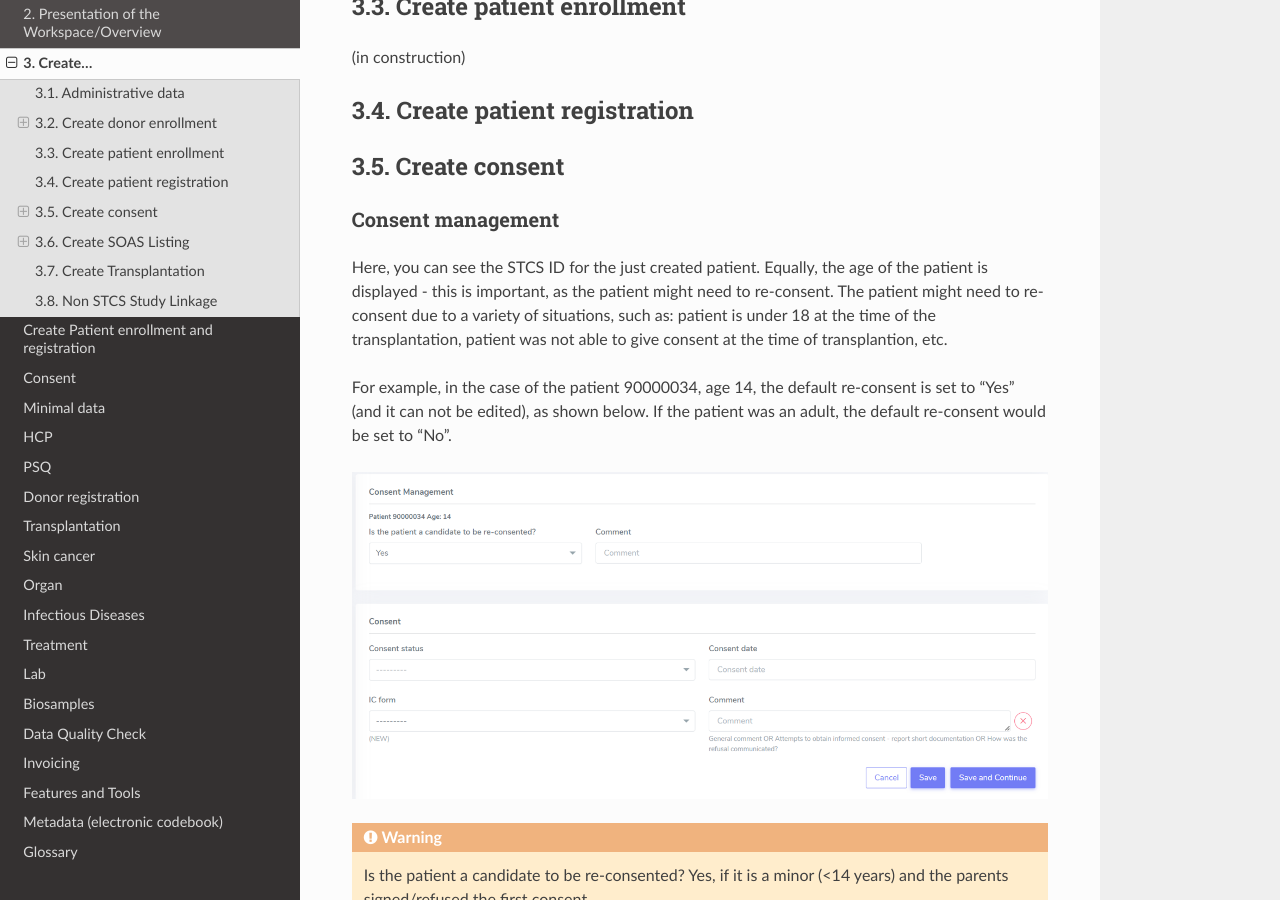
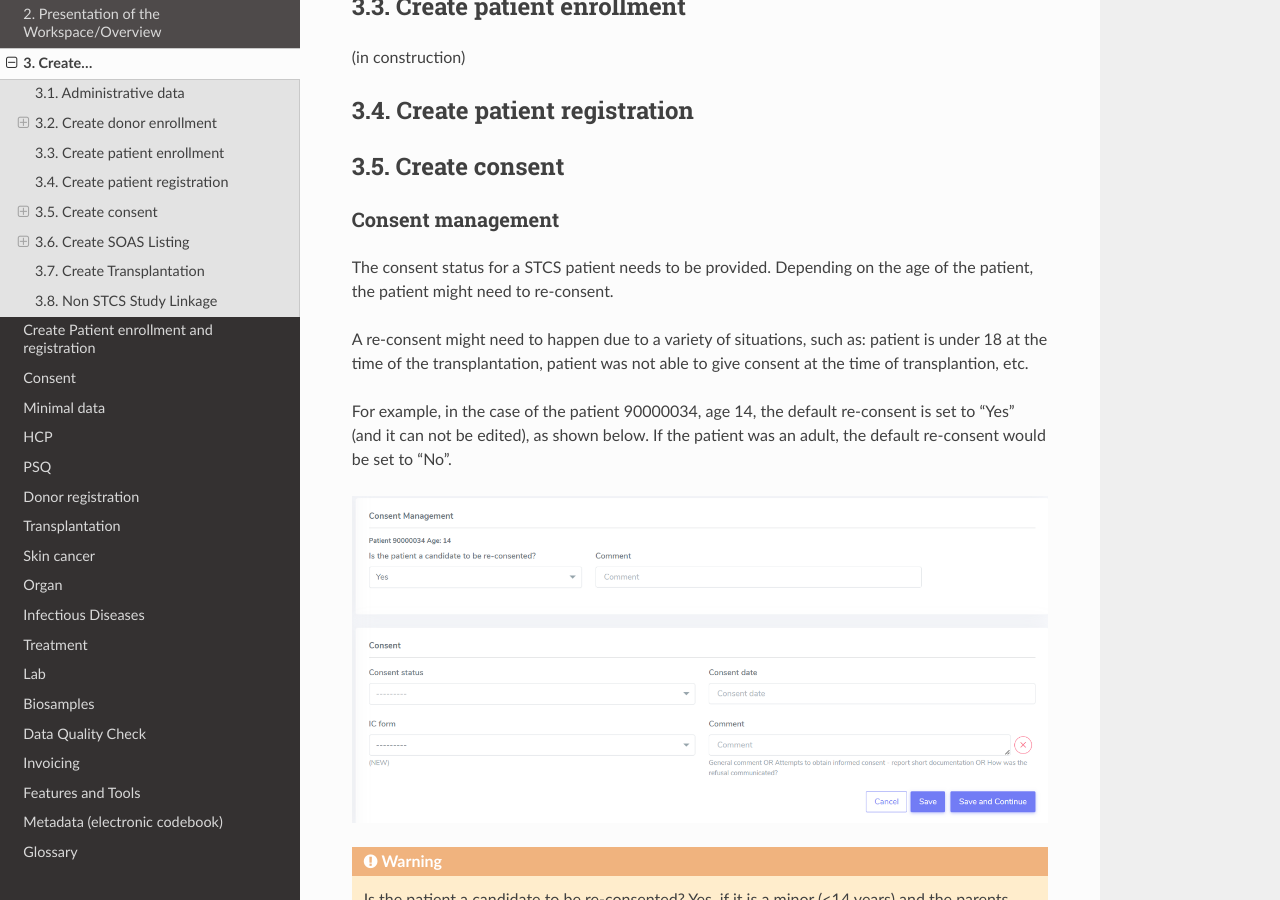
Before and after one commit to swiss-transplant-cohort-study/3LC-user-manual, a Sphinx documentation site: the page built from docs/source/createPatDon.rst, in a window 1280 px wide and 900 px high, scrolled down 2856 px. Built offline with Sphinx 7.4.7 and the Read the Docs theme 3.1.0, drawn with Linux system fonts in a browser that asks for light colours.

Commit message:
Update createPatDon.rst

```diff
--- a/docs/source/createPatDon.rst
+++ b/docs/source/createPatDon.rst
@@ -87,7 +87,9 @@ Here are the different types of donors which are possible:
 Consent management
 ====================
 
-Here, you can see the STCS ID for the just created patient. Equally, the age of the patient is displayed - this is important, as the patient might need to re-consent. The patient might need to re-consent due to a variety of situations, such as: patient is under 18 at the time of the transplantation, patient was not able to give consent at the time of transplantion, etc.
+The consent status for a STCS patient needs to be provided. Depending on the age of the patient, the patient might need to re-consent.
+
+A re-consent might need to happen due to a variety of situations, such as: patient is under 18 at the time of the transplantation, patient was not able to give consent at the time of transplantion, etc.
 
 For example, in the case of the patient 90000034, age 14, the default re-consent is set to "Yes" (and it can not be edited), as shown below. If the patient was an adult, the default re-consent would be set to "No".
 
```
